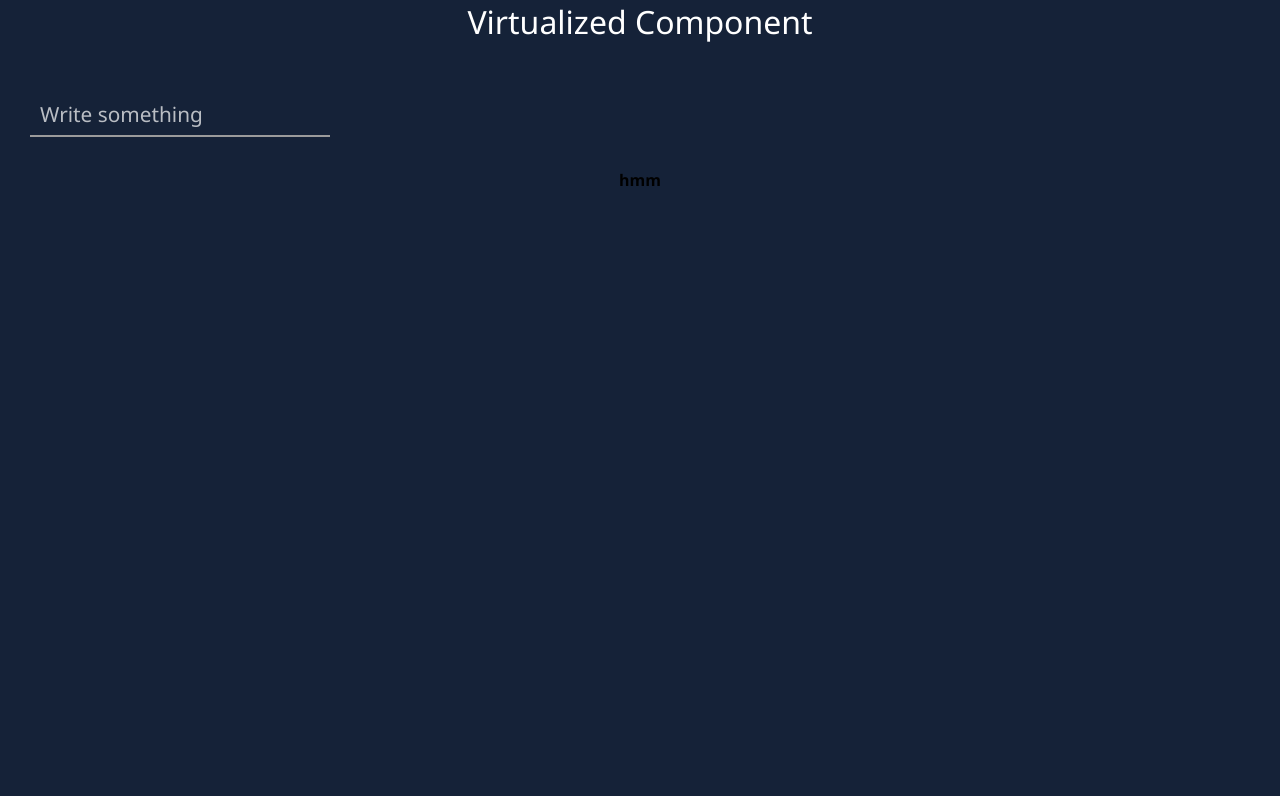
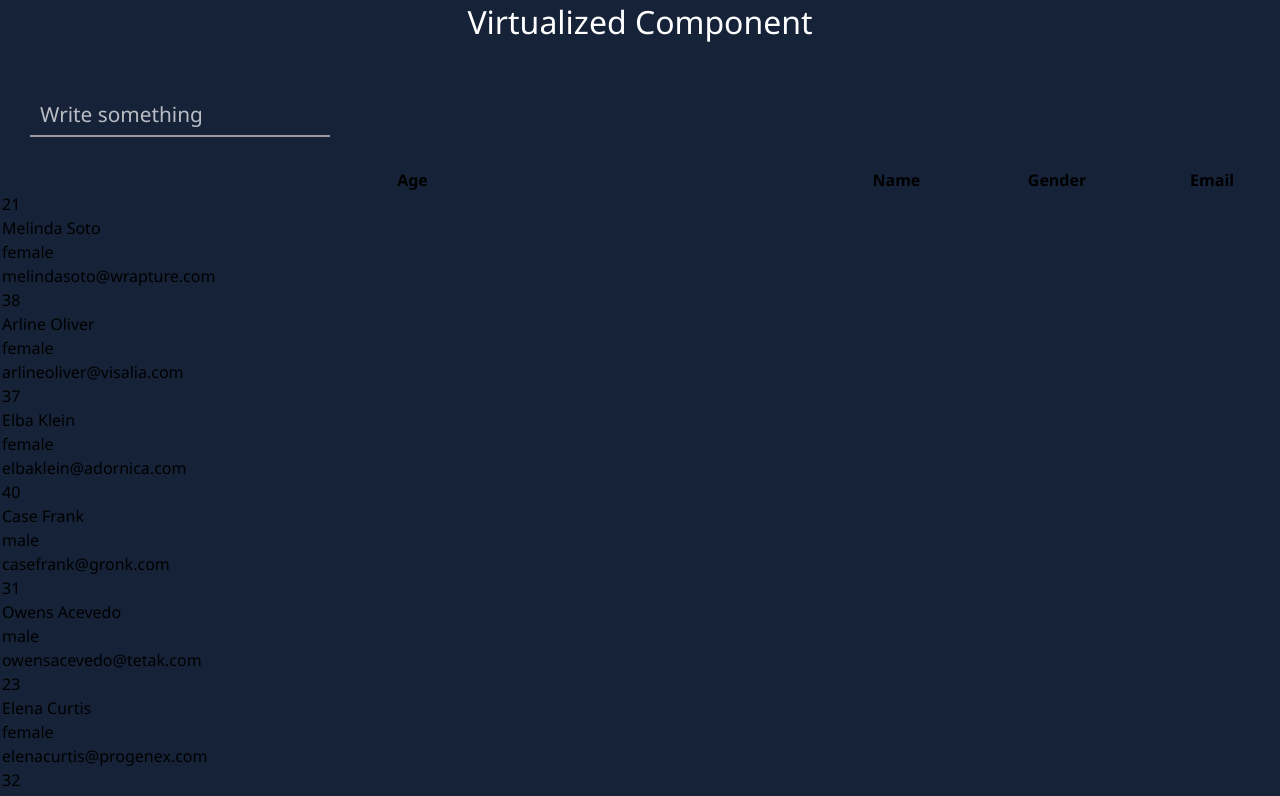
Before and after one commit to Hamzazaheer721/Webworkers-React-Typescript, a React (Create React App) app: page /virtualization in a window 1280 px wide. Shown: the top 796 px of the page. Built offline with nearby package versions, Linux system fonts and the light colour scheme.

Commit message:
!feat(CT-8): table added

```diff
--- a/src/components/Table/index.tsx
+++ b/src/components/Table/index.tsx
@@ -11,9 +11,22 @@ const TableComponent: FC<ITableProps> = memo(({ data, value }: ITableProps) => {
   console.log('value', value)
   return (
     <table>
-      <th>
-        hmm
-      </th>
+      <thead>
+        <tr>
+          <th> Age </th>
+          <th> Name </th>
+          <th> Gender </th>
+          <th> Email </th>
+        </tr>
+      </thead>
+      {data.map((row) => (
+        <tbody>
+          <tr>{row.age}</tr>
+          <tr>{row.name}</tr>
+          <tr>{row.gender}</tr>
+          <tr>{row.email}</tr>
+        </tbody>
+      ))}
     </table>
   )
 })
```
